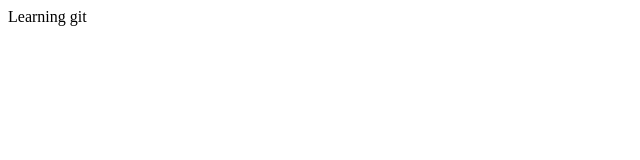
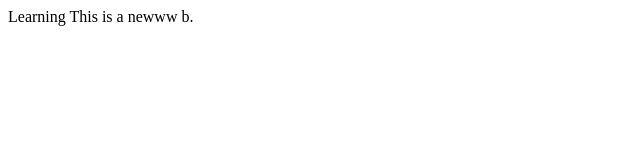
Before and after one commit to aoifdlckn/orgg, a plain HTML site: page index.html in a window 1280 px wide. Shown: the whole page, without its empty margins (0-640 px from the left). Drawn offline with Linux system fonts and the light colour scheme.

Commit message:
Modified index

```diff
--- a/index.html
+++ b/index.html
@@ -6,6 +6,8 @@
     <title>Git learn</title>
 </head>
 <body>
-    Learning git
+    Learning
+
+    This is a newww b.
 </body>
 </html>
```
